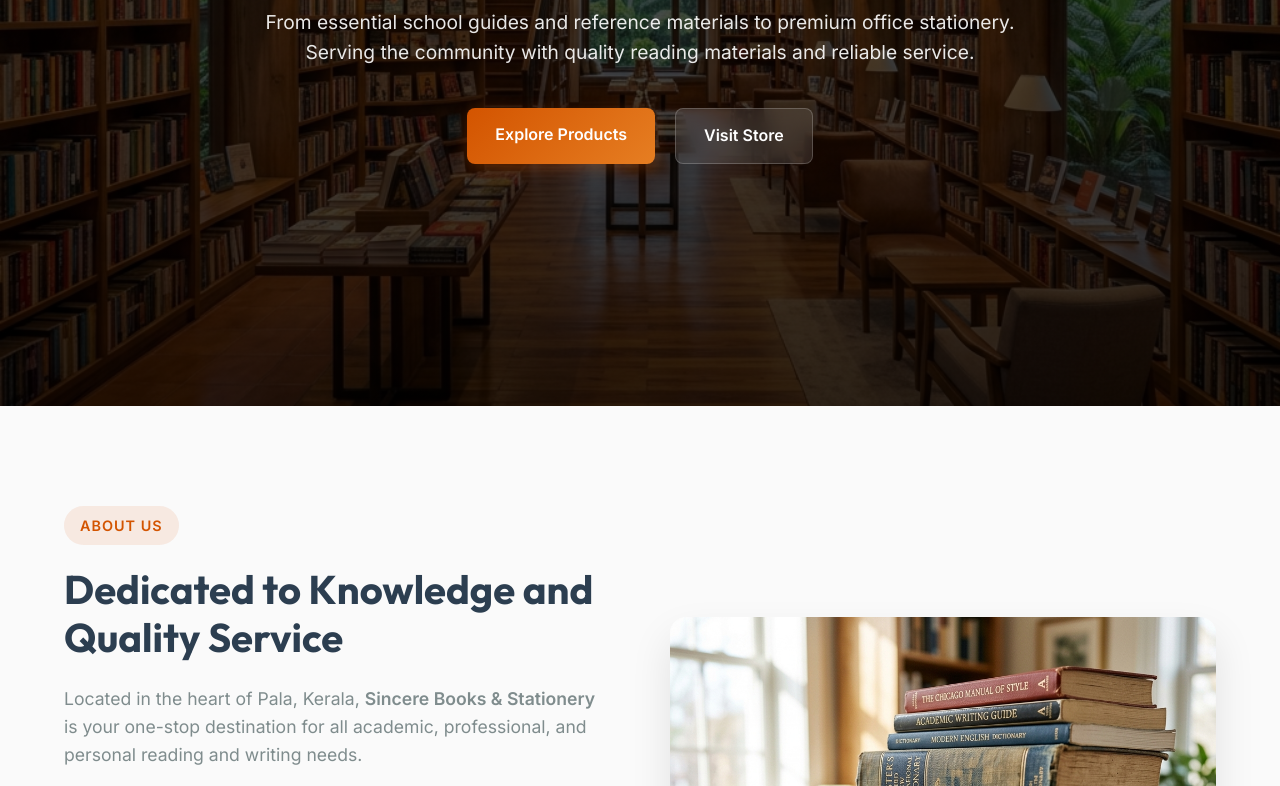
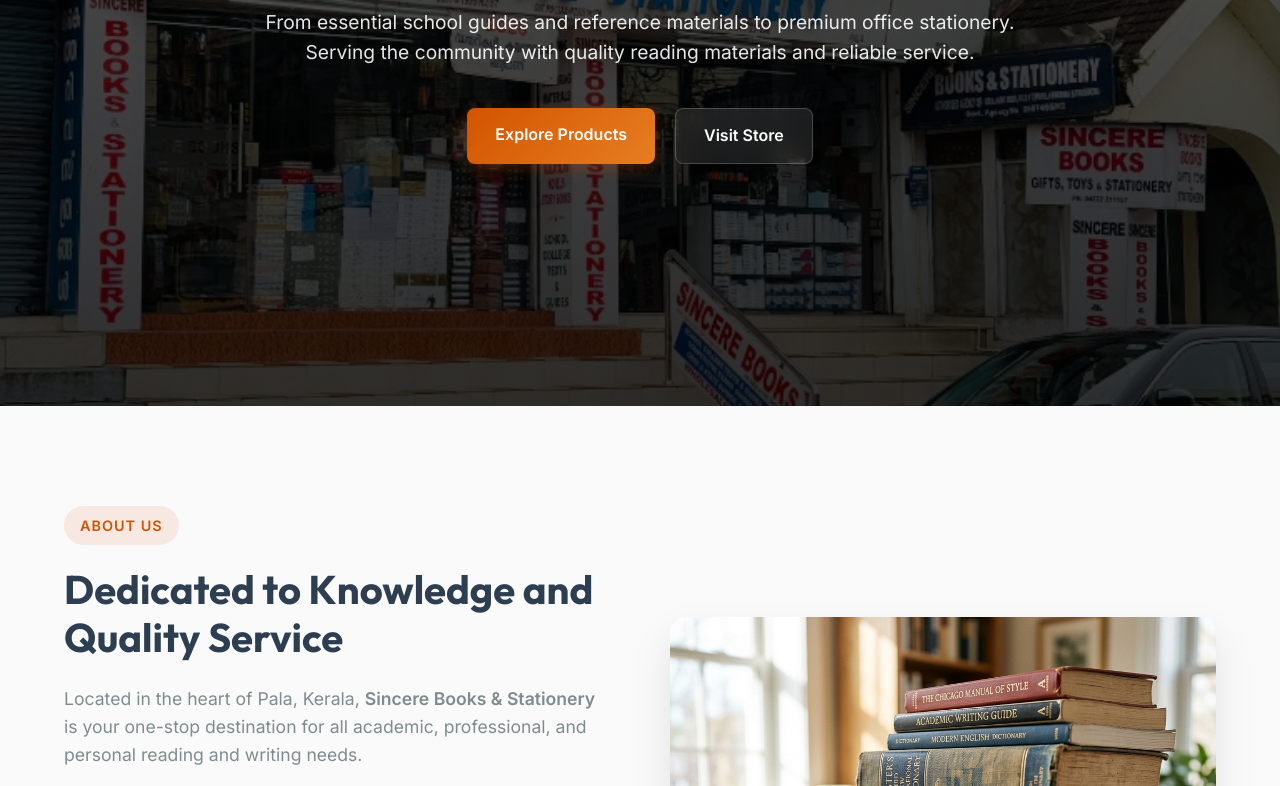
Before and after one commit to sonymathew0392-lang/sincere-books-pala, a plain HTML site: page index.html in a window 1280 px wide. Shown: the part 394-1180 px from the top of the page. Drawn offline with Linux system fonts and the light colour scheme.

Commit message:
Update hero image to storefront

```diff
--- a/index.html
+++ b/index.html
@@ -34,7 +34,7 @@
 
     <header class="hero">
         <div class="hero-bg">
-            <img src="assets/hero_bookstore.png" alt="Sincere Books Interior">
+            <img src="assets/storefront.jpg" alt="Sincere Books Storefront">
             <div class="hero-overlay"></div>
         </div>
         <div class="hero-content">
```
Also changed, not shown: assets/storefront.jpg (added).
